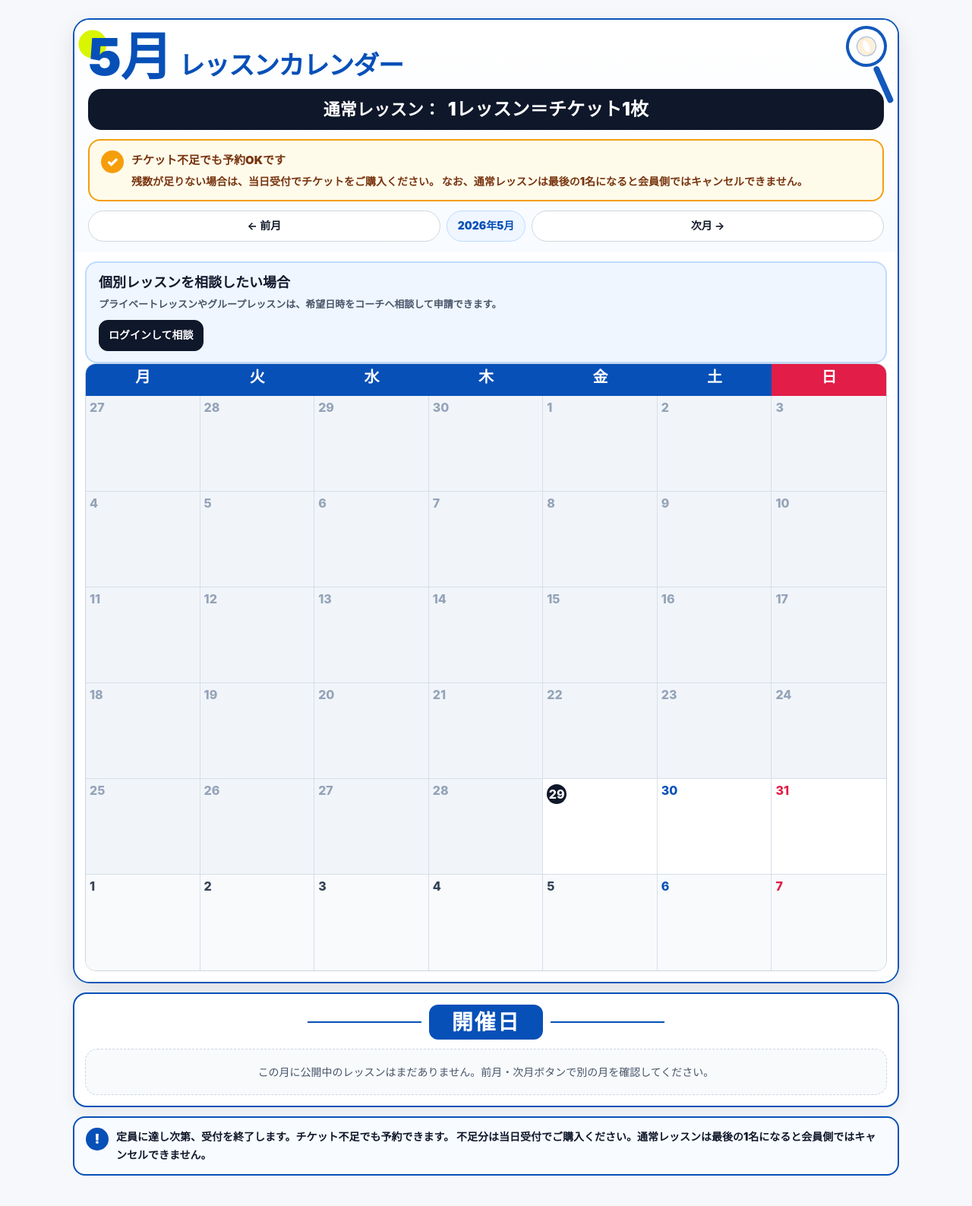
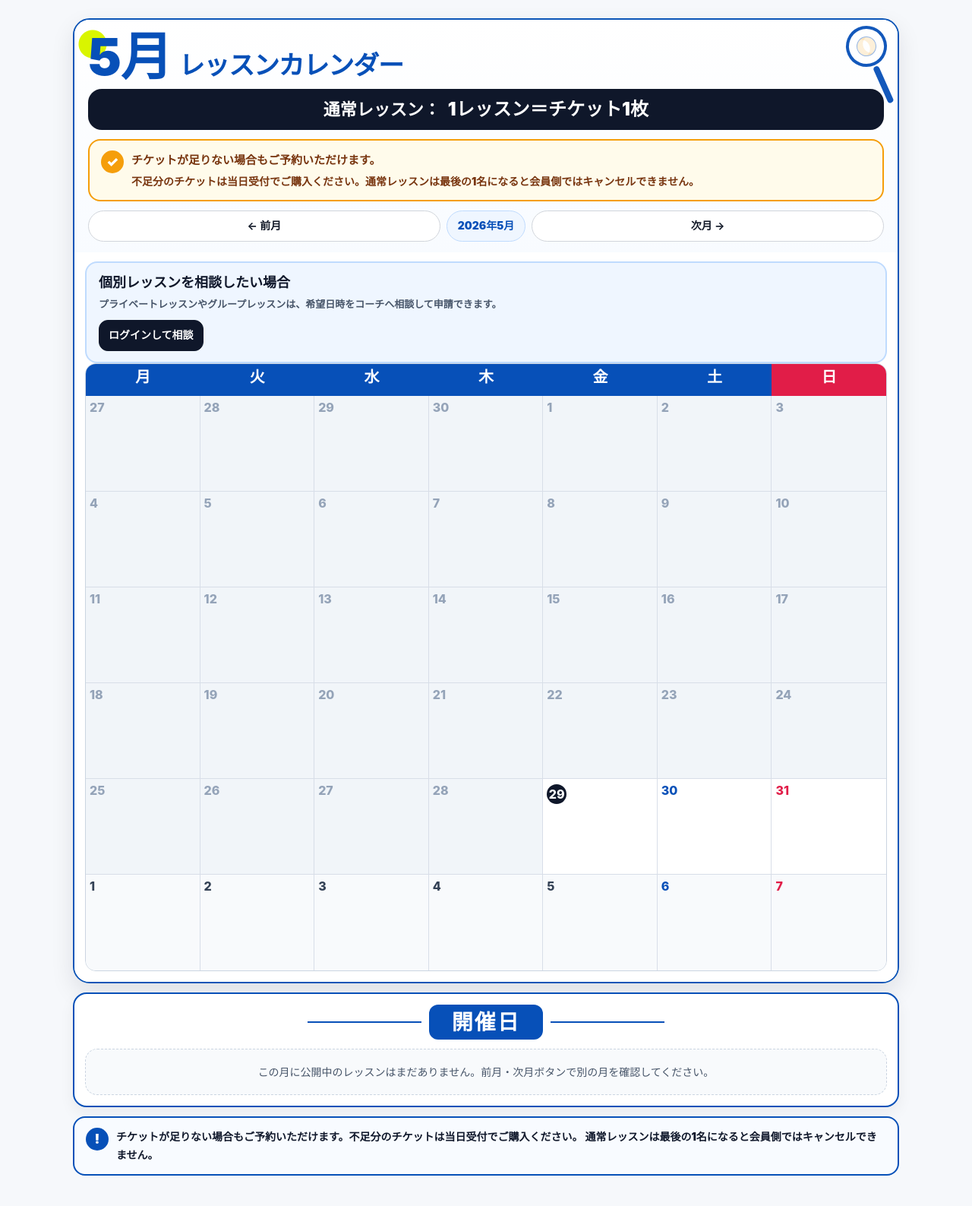
Before and after one commit to KEIIZ-3/tennis-app, a Django app: page /lesson-calendar/ in a window 1280 px wide. Shown: the part 125-1712 px from the top of the page at 76% size. Run offline with Django 4.2, Linux system fonts and the light colour scheme; data comes from the database, SQL or seed files in the repository; data that the repository does not hold is empty; parts of the project's set-up code (start-up, migrations or seed data) failed here and were passed over; some libraries are stand-ins or nearby versions.

Commit message:
Update ticket notice text for clarity in Japanese

```diff
--- a/club/templates/lesson_calendar.html
+++ b/club/templates/lesson_calendar.html
@@ -1197,10 +1197,9 @@
       <div class="ticket-notice">
         <span class="ticket-notice-icon">✓</span>
         <div>
-          <p class="ticket-notice-title">チケット不足でも予約OKです</p>
+          <p class="ticket-notice-title">チケットが足りない場合もご予約いただけます。</p>
           <p class="ticket-notice-text">
-            残数が足りない場合は、当日受付でチケットをご購入ください。
-            なお、通常レッスンは最後の1名になると会員側ではキャンセルできません。
+            不足分のチケットは当日受付でご購入ください。通常レッスンは最後の1名になると会員側ではキャンセルできません。
           </p>
         </div>
       </div>
@@ -1387,8 +1386,8 @@
   <div class="notice-box">
     <span class="notice-icon">!</span>
     <div>
-      定員に達し次第、受付を終了します。チケット不足でも予約できます。
-      不足分は当日受付でご購入ください。通常レッスンは最後の1名になると会員側ではキャンセルできません。
+      チケットが足りない場合もご予約いただけます。不足分のチケットは当日受付でご購入ください。
+      通常レッスンは最後の1名になると会員側ではキャンセルできません。
     </div>
   </div>
 </div>
```
